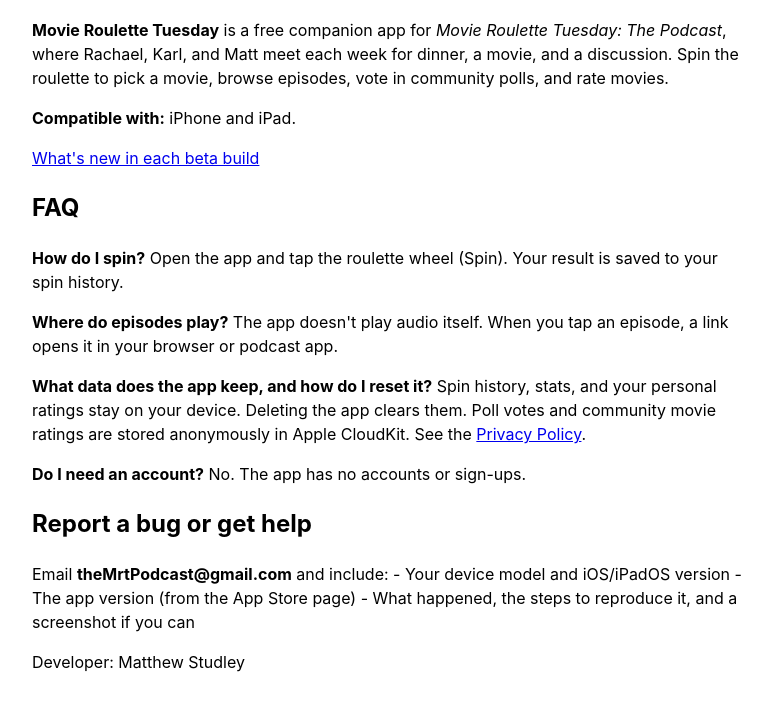
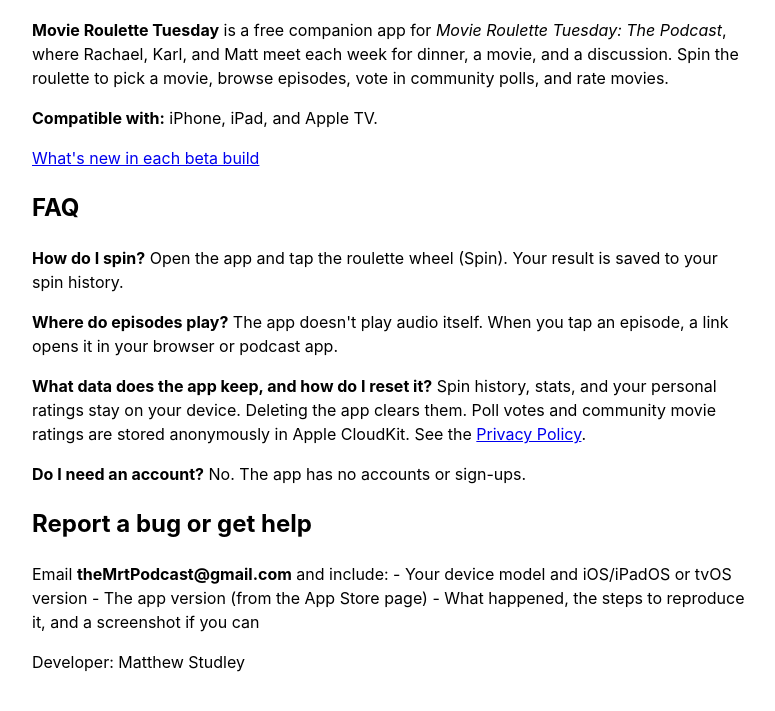
Before and after one commit to movieroulettetuesday/movie-roulette-tuesday, a plain HTML site: page index.html in a window 1280 px wide. Shown: the part 83-794 px from the top of the page, without its empty margins (248-1023 px from the left). Drawn offline with Linux system fonts and the light colour scheme.

Commit message:
Note Apple TV compatibility and tvOS on the support pages
Publish only the two reviewed support-copy edits in index.html and support.html.

```diff
--- a/index.html
+++ b/index.html
@@ -1,6 +1,6 @@
 <!DOCTYPE html><html lang="en"><head><meta charset="utf-8"><meta name="viewport" content="width=device-width,initial-scale=1"><title>Movie Roulette Tuesday — Support</title><style>body{font-family:-apple-system,sans-serif;max-width:720px;margin:2em auto;padding:0 1em;line-height:1.5}</style></head><body><h1>Movie Roulette Tuesday — Support</h1>
 <p><strong>Movie Roulette Tuesday</strong> is a free companion app for <em>Movie Roulette Tuesday: The Podcast</em>, where Rachael, Karl, and Matt meet each week for dinner, a movie, and a discussion. Spin the roulette to pick a movie, browse episodes, vote in community polls, and rate movies.</p>
-<p><strong>Compatible with:</strong> iPhone and iPad.</p>
+<p><strong>Compatible with:</strong> iPhone, iPad, and Apple TV.</p>
 <p><a href="whats-new.html">What's new in each beta build</a></p>
 <h2>FAQ</h2>
 <p><strong>How do I spin?</strong>
@@ -13,7 +13,7 @@
 No. The app has no accounts or sign-ups.</p>
 <h2>Report a bug or get help</h2>
 <p>Email <strong>theMrtPodcast@gmail.com</strong> and include:
-- Your device model and iOS/iPadOS version
+- Your device model and iOS/iPadOS or tvOS version
 - The app version (from the App Store page)
 - What happened, the steps to reproduce it, and a screenshot if you can</p>
 <p>Developer: Matthew Studley</p></body></html>
```
Also changed, not shown: support.html (+2 -2 lines).
